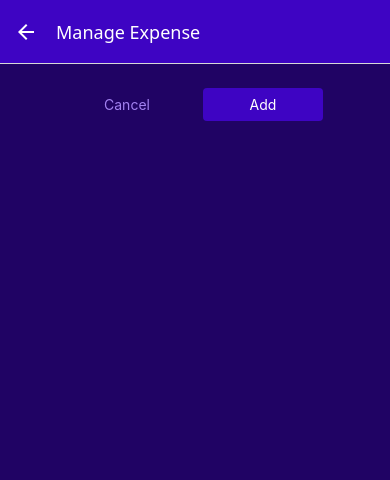
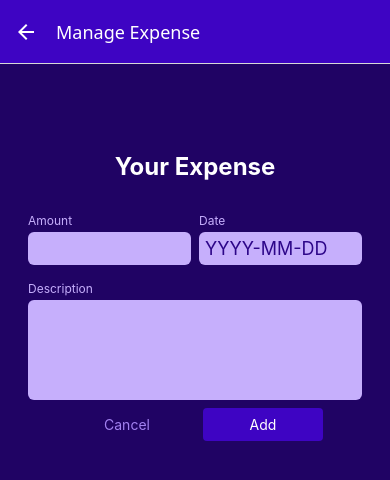
Before and after one commit to elkelvin/ReactNativeCourse, a React Native app in the folder Tracker/: screen /ManageExpense in a window 390 px wide. Shown: the top 480 px of the page. Built offline with nearby package versions, Linux system fonts and the light colour scheme.

Commit message:
Refactor: Update expense management interface to process real data.

```diff
--- a/Tracker/screen/ManageExpense.js
+++ b/Tracker/screen/ManageExpense.js
@@ -1,15 +1,15 @@
 import { useContext, useLayoutEffect } from "react";
 import { View, StyleSheet } from "react-native";
+import { GlobalStyle } from "../constans/globalStyle";
+import { ExpensesContext } from "../store/ExpensesContext";
 import IconButton from "../UI/IconButton";
-import { GlobalStyle } from "../constans/globalStyle";
-import Button from "../UI/Button";
-import { ExpensesContext } from "../store/ExpensesContext";
+import ExpenseForm from "../components/ManageExpense/ExpenseForm";
 
 const ManageExpense = ({ route, navigation }) => {
+    const expensesCTX = useContext(ExpensesContext);
     const editedExpenseId = route.params?.expenseId;
     const isEditing = !!editedExpenseId;
-    const expensesCTX = useContext(ExpensesContext);
-
+    const selectedExpense = expensesCTX.expenses.find((expense) => expense.id === editedExpenseId);
     useLayoutEffect(() => {
         navigation.setOptions({
             tittle: isEditing ? "Edit Expense" : "Add Expense"
@@ -23,28 +23,21 @@ const ManageExpense = ({ route, navigation }) => {
     const onCancelHandler = () => {
         navigation.goBack();
     };
-    const onConfirmHandler = () => {
+    const onConfirmHandler = (expenseData) => {
         if (isEditing) {
-            expensesCTX.updateExpense(editedExpenseId, {
-                description: "Test Update",
-                amount: 29.99,
-                date: new Date("2025-14-19")
-            })
+            expensesCTX.updateExpense(editedExpenseId, expenseData)
         } else {
-            expensesCTX.addExpense({
-                description: "Test",
-                amount: 19.99,
-                date: new Date("2025-14-19")
-            });
+            expensesCTX.addExpense(expenseData);
         }
         navigation.goBack();
     };
 
-    return (<View style={styles.container}>
-        <View style={styles.buttons}>
-            <Button style={styles.button} mode="flat" onPress={onCancelHandler}>Cancel</Button>
-            <Button style={styles.button} onPress={onConfirmHandler}>{isEditing ? "Update" : "Add"}</Button>
-        </View>
+    return (
+        <View style={styles.container}>
+            <ExpenseForm onSubmit={onConfirmHandler} onCancelHandler={onCancelHandler}
+                submitButtonLabel={isEditing ? "Update" : "Add"}
+                defaultValue={selectedExpense}
+            />
             {isEditing && (
                 <View style={styles.deleteContainer}>
                     <IconButton icon="trash" color={GlobalStyle.colors.error500} size={36} onPress={onDeleteExpenseHandler} />
@@ -59,15 +52,6 @@ const styles = StyleSheet.create({
         padding: 24,
         backgroundColor: GlobalStyle.colors.primary800
     },
-    buttons: {
-        flexDirection: "row",
-        justifyContent: "center",
-        alignItems: "center"
-    },
-    button: {
-        minWidth: 120,
-        marginHorizontal: 8
-    },
     deleteContainer: {
         marginTop: 16,
         paddingTop: 8,
```
Lines whose indentation alone changed are shown as unchanged.
